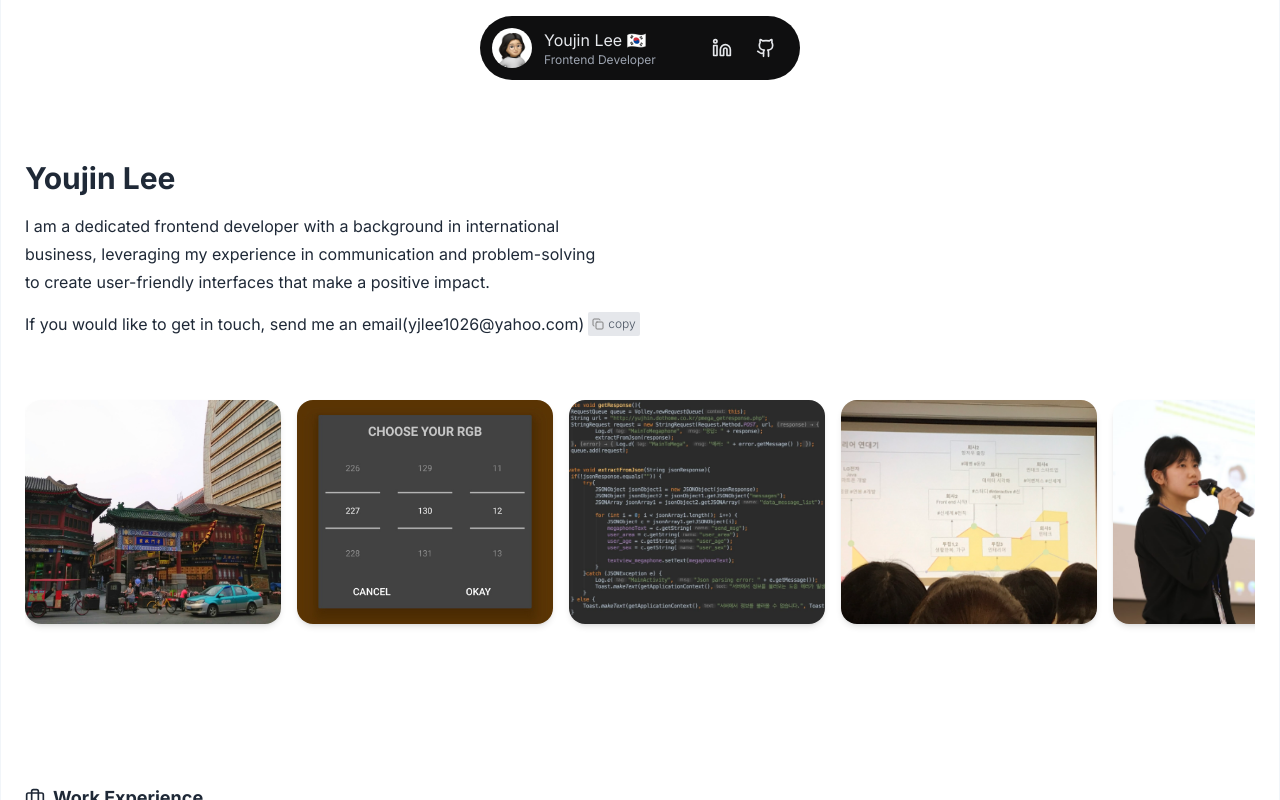
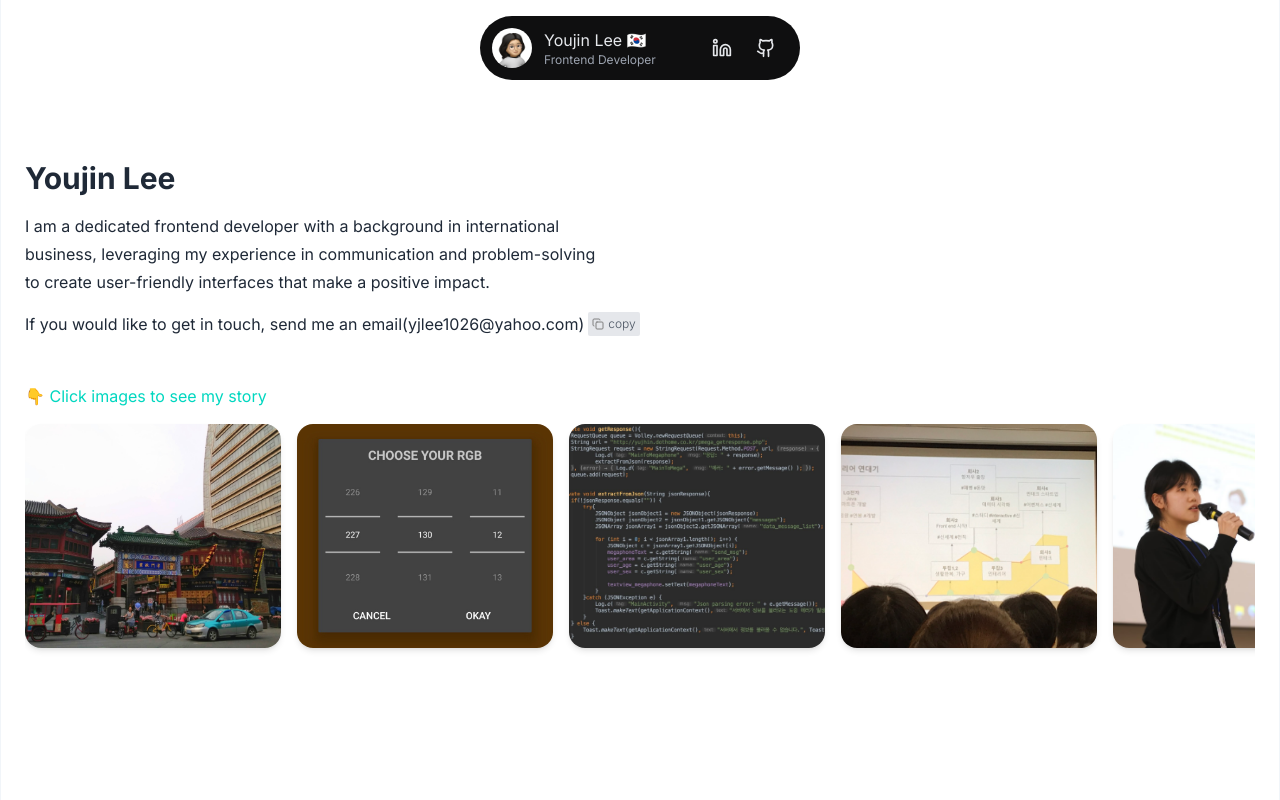
Before and after one commit to youjin-10/my-webpage, a Next.js app: page / in a window 1280 px wide. Shown: the top 800 px of the page. Built offline with nearby package versions, Linux system fonts and the light colour scheme.

Commit message:
update: add guide text to my-story

```diff
--- a/app/components/my-story.tsx
+++ b/app/components/my-story.tsx
@@ -1,5 +1,4 @@
 import { useRef, useState } from "react";
-import Image from "next/image";
 import { MY_STORY } from "@/app/constants";
 import MyStoryModal from "@/app/components/my-story-modal";
 
@@ -22,6 +21,7 @@ export default function MyStory() {
   return (
     <>
       <section className="mb-36">
+        <p className="text-accent">👇 Click images to see my story</p>
         <div className="carousel space-x-4 py-4 h-64">
           {MY_STORY.map((myStory) => {
             return (
--- a/app/constants.ts
+++ b/app/constants.ts
@@ -45,7 +45,7 @@ export const MY_STORY = [
     src: "/images/playlist.jpg",
     title: "Hobbies 3. listening to music",
     content:
-      "Last but not least, I love listening to music while coding. This screenshot is from my playlist. I always appreciate song recommendations from any country!",
+      'Last but not least, I love listening to music while coding. This screenshot is from <a target="_blank" href="https://music.apple.com/kr/playlist/t/pl.u-oZylldgsGo52bmK">my playlist</a>. I always appreciate song recommendations from any country!',
   },
 ];
 
```
